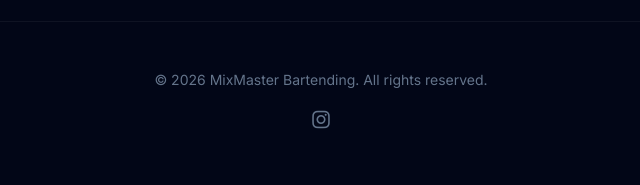
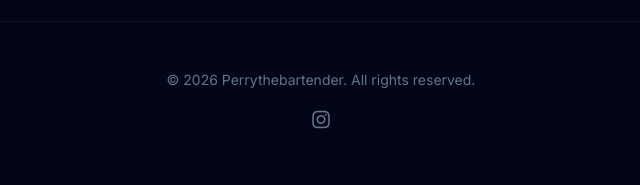
Before and after one commit to leomoca19/perrythebartender, a plain HTML site: page index.html in a window 1280 px wide. Shown: the part 2679-2864 px from the top of the page, 319-959 px from the left. Drawn offline with nearby package versions, Linux system fonts and the light colour scheme.

Commit message:
fix copyrigth name

```diff
--- a/index.html
+++ b/index.html
@@ -348,7 +348,7 @@
     <!-- Footer -->
     <footer class="py-12 border-t border-white/5 text-center text-slate-500 text-sm">
         <p>&copy;
-            <script>document.write(new Date().getFullYear())</script> MixMaster Bartending. All rights reserved.
+            <script>document.write(new Date().getFullYear())</script> Perrythebartender. All rights reserved.
         </p>
         <div class="flex justify-center space-x-6 mt-4 text-xl">
             <a href="https://www.instagram.com/perrythebartender/" class="hover:text-amber-500 transition"><i
```
